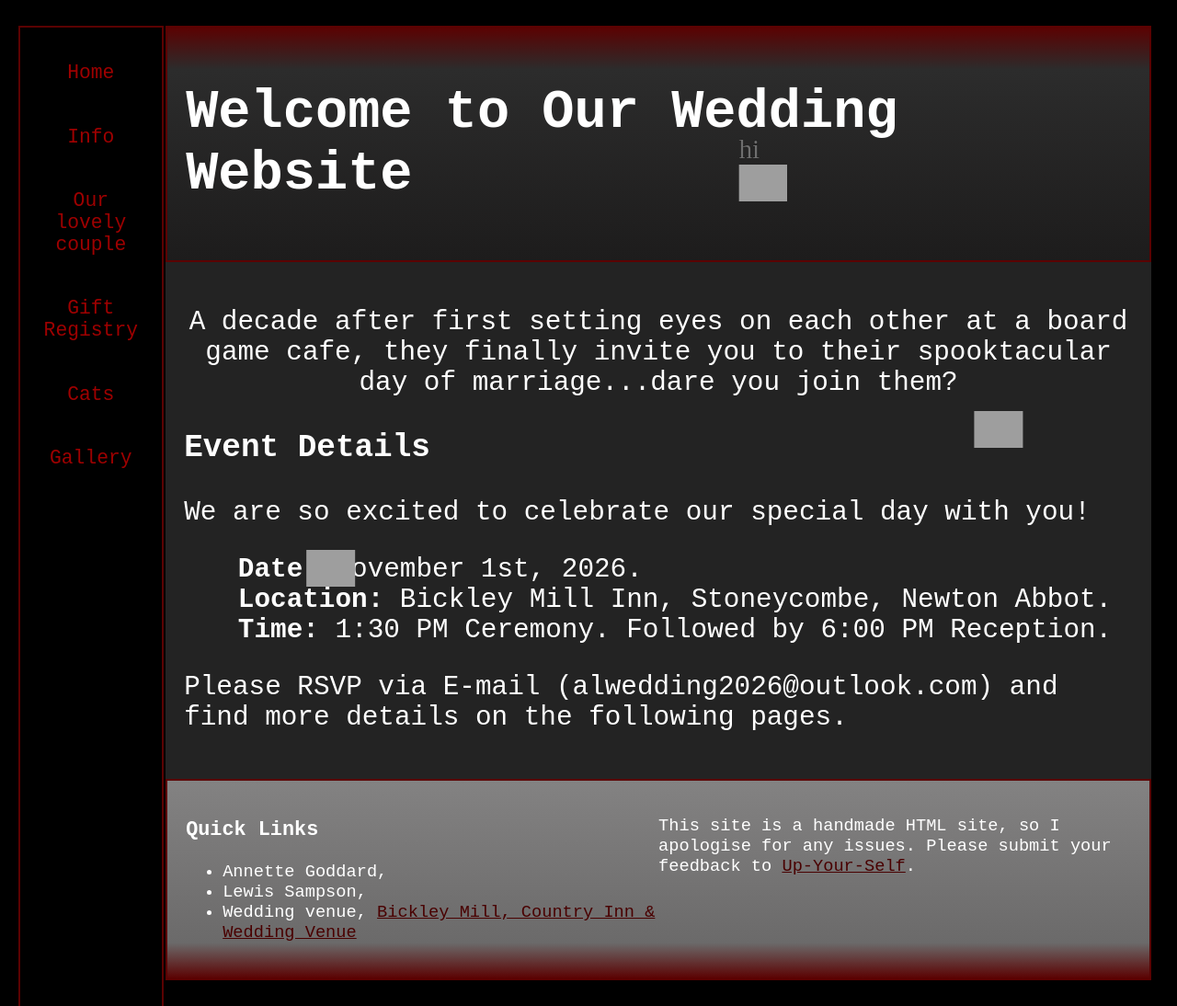
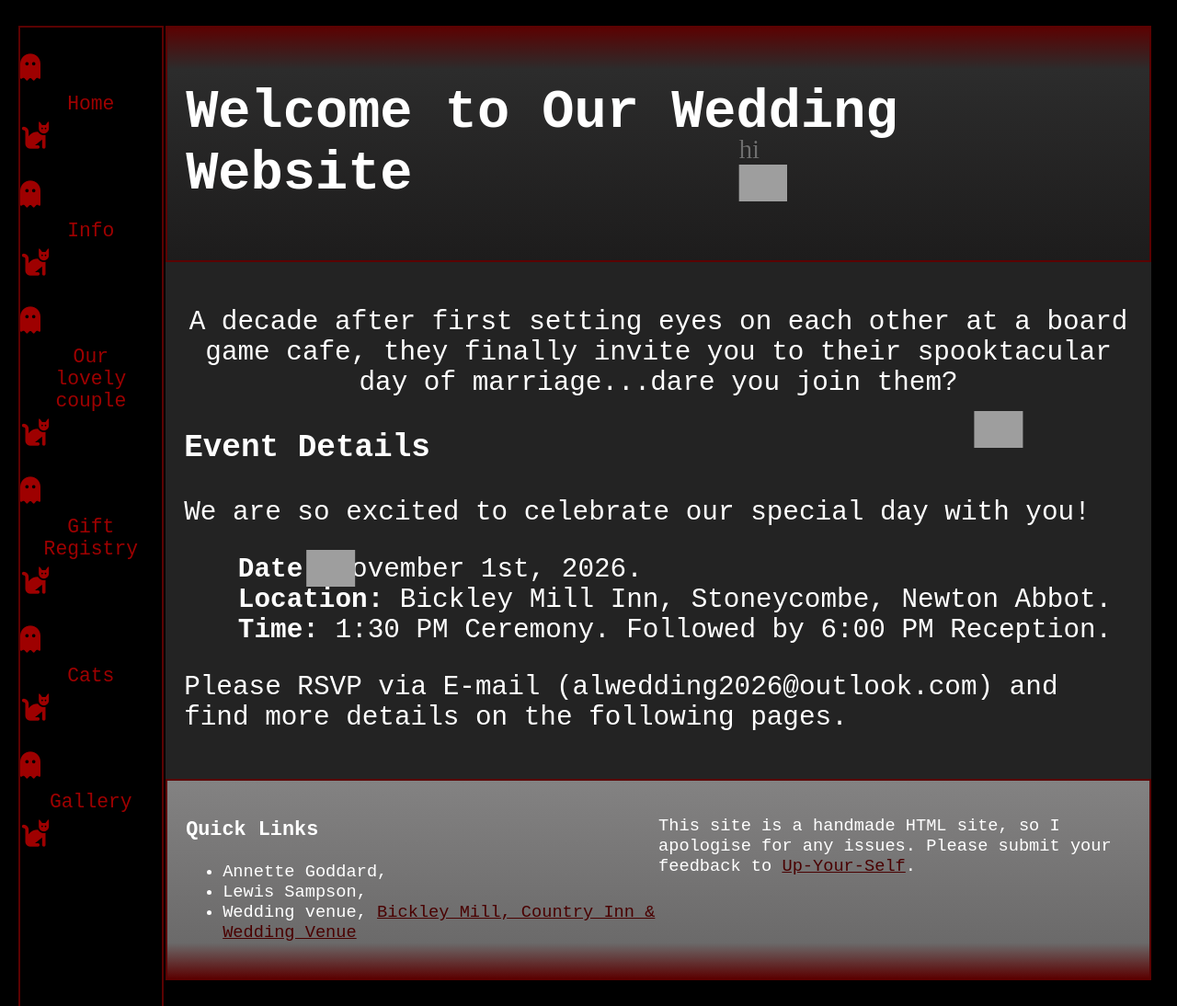
Before and after one commit to LewisSDAFNI/ALWedding2026, a Jekyll site: the page built from docs/index.md, in a window 1280 px wide and 1094 px high. Shown: the whole window at 92% size. Built offline with Jekyll 4.4.1, drawn with Linux system fonts in a browser that asks for light colours; nearby versions of some CDN libraries; grey boxes are pictures that could not be loaded.

Commit message:
add some icons

```diff
--- a/docs/_includes/navigation.html
+++ b/docs/_includes/navigation.html
@@ -1,5 +1,7 @@
 <div class="navbar">
   {% for item in site.data.navigation %}
-  <p><a class="ex2" href="https://lewissdafni.github.io/ALWedding2026/{{ item.link }}">{{ item.name }} </a></p>
+  <p><i class="fa-solid fa-ghost"></i><a class="ex2"
+      href="https://lewissdafni.github.io/ALWedding2026/{{ item.link }}">{{ item.name }} </a><i
+      class="fa-solid fa-cat"></i></p>
   {% endfor %}
 </div>
--- a/docs/_layouts/wedding.html
+++ b/docs/_layouts/wedding.html
@@ -8,6 +8,7 @@
   <meta name="description" content="{{ page.description }}" />
   <link rel="stylesheet" href="/ALWedding2026/assets/css/bats.css" />
   <link rel="stylesheet" href="/ALWedding2026/assets/css/gothic.css" />
+  <script src="https://kit.fontawesome.com/a076d05399.js" crossorigin="anonymous"></script>
   {% feed_meta %}
 </head>
 
```
